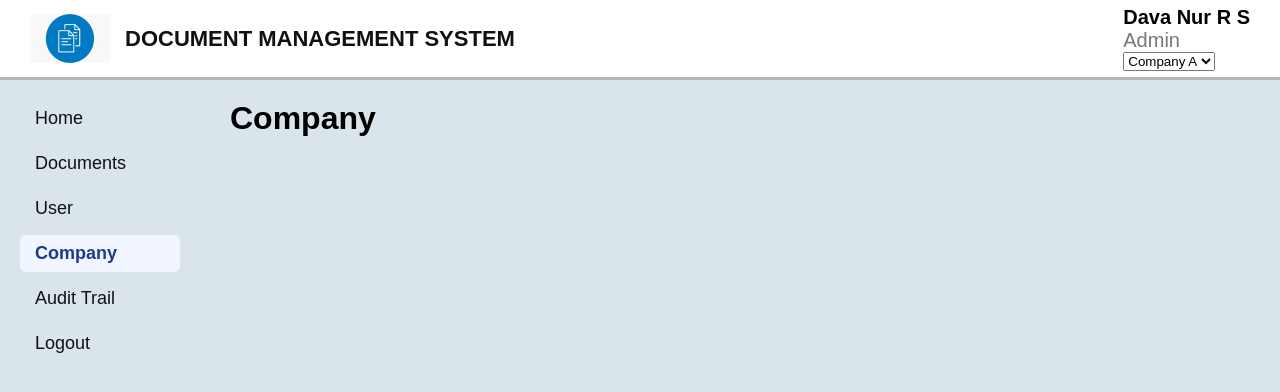
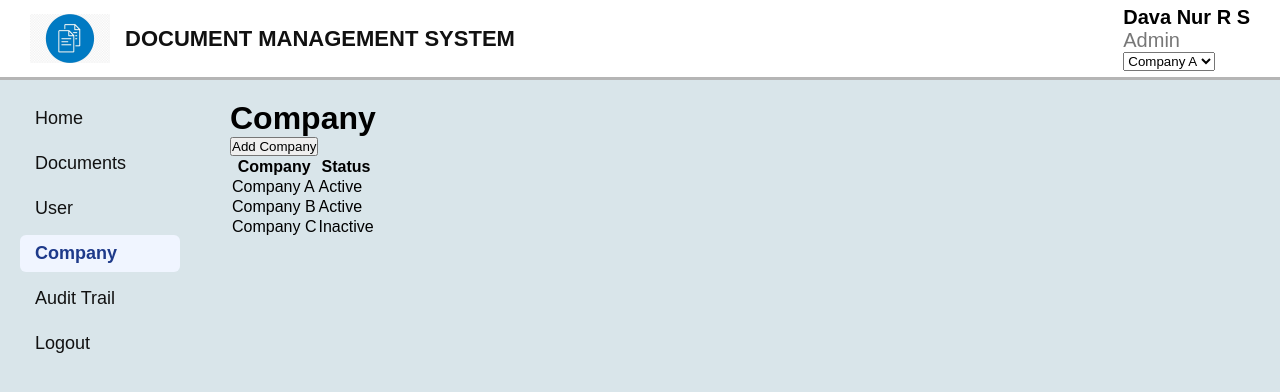
Before and after one commit to davanurrizkisetiawan30-ai/document-management-system, a React (Vite) app: page /company in a window 1280 px wide. Shown: the top 392 px of the page. Built offline with nearby package versions, Linux system fonts and the light colour scheme.

Commit message:
menambahkan fitur tambah company

```diff
--- a/src/logic/companyLogic.js
+++ b/src/logic/companyLogic.js
@@ -12,3 +12,7 @@ export const companies = [
         status: "Inactive"
     }
 ];
+
+export function addCompany(companies, newCompany) {
+    return [...companies, newCompany];
+}
--- a/src/pages/Company.jsx
+++ b/src/pages/Company.jsx
@@ -1,7 +1,62 @@
+import { useState } from "react";
+import { companies as initialCompanies, addCompany } from "../logic/companyLogic";
+
 function Company() {
+
+    const [showAddForm, setShowAddForm] = useState(false);
+    const [companyName, setCompanyName] = useState("");
+    const [companyData, setCompanyData] = useState(initialCompanies);
+
+    function handleAddCompany() {
+        const name = companyName.trim();
+        if (!name) {
+            alert("Nama Company Wajib Diisi");
+            return;
+        }
+        const nameExist = companyData.some((company) => company.name.toLowerCase() === name.toLowerCase());
+        if (nameExist) {
+            alert("Nama Company sudah digunakan");
+            return;
+        }
+        const newCompany = {
+            name: name,
+            status: "Active"
+        };
+        setCompanyData([...companyData, newCompany]);
+        setCompanyName("");
+        setShowAddForm(false);
+    }
+
     return (
         <div>
             <h1>Company</h1>
+            <button onClick={() => setShowAddForm(true)}>Add Company</button>
+
+            {showAddForm && (
+                <div>
+                    <h3>Add Company</h3>
+                    <input type="text" placeholder="Company Name" value={companyName} onChange={(e) => setCompanyName(e.target.value)} />
+                    <button onClick={handleAddCompany}>Save</button>
+                    <button onClick={() => setShowAddForm(false)}>Cancel</button>
+                </div>
+            )}
+
+            <table>
+                <thead>
+                    <tr>
+                        <th>Company</th>
+                        <th>Status</th>
+                    </tr>
+                </thead>
+                <tbody>
+                    {companyData.map((company, index) => (
+                        <tr key={index}>
+                            <td>{company.name}</td>
+                            <td>{company.status}</td>
+                        </tr>
+                    ))}
+                </tbody>
+            </table>
         </div>
     );
 }
```
